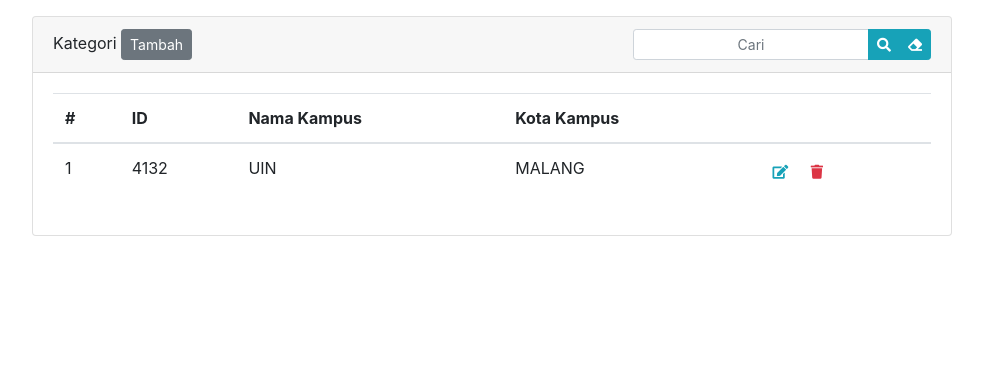
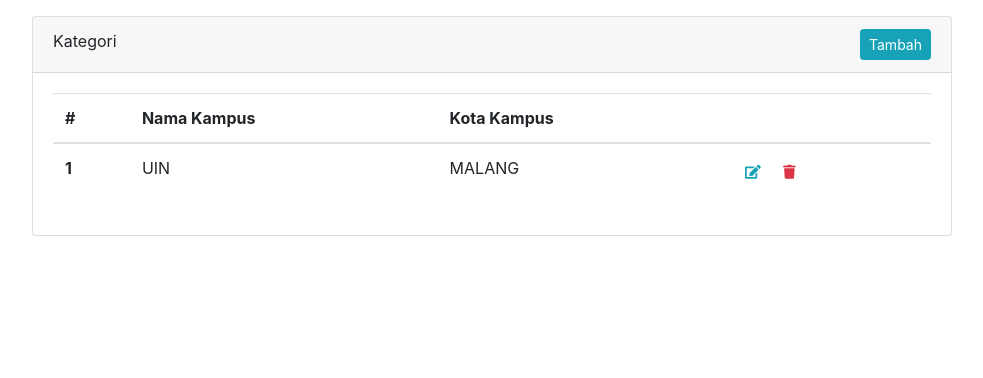
Before and after one commit to roubilibo/ESchedule-php, a PHP site: page /admin-kampus.php in a window 1280 px wide. Shown: the part 56-434 px from the top of the page, without its empty margins (148-1131 px from the left). Run offline with PHP 8.4, Linux system fonts and the light colour scheme; data comes from the database, SQL or seed files in the repository.

Commit message:
minor update

```diff
--- a/admin-kampus-form.php
+++ b/admin-kampus-form.php
@@ -78,6 +78,9 @@ include 'fungsi/config.php' ?>
                 <div class="card">
                     <div class="card-header">
                         <span>Tambah Kampus</span>
+                        <div class="float-right">
+                            <a href="admin-kampus.php" class="btn btn-sm btn-info">Kembali</a>
+                        </div>
                     </div>
                     <div class="card-body">
                         <form method="POST">
--- a/admin-kampus.php
+++ b/admin-kampus.php
@@ -79,21 +79,8 @@ include 'fungsi/config.php';
                 <div class="card">
                     <div class="card-header">
                         <span>Kategori</span>
-                        <a href="admin-kampus-form.php" class="btn btn-sm btn-secondary">Tambah</a>
                         <div class="float-right">
-                            <form action="#">
-                                <div class="input-group">
-                                    <input type="text" name="keyword" class="form-control form-control-sm text-center" placeholder="Cari">
-                                    <div class="input-group-append">
-                                        <button class="btn btn-info btn-sm" type="submit">
-                                            <i class="fas fa-search"></i>
-                                        </button>
-                                        <a href="#" class="btn btn-info btn-sm">
-                                            <i class="fas fa-eraser"></i>
-                                        </a>
-                                    </div>
-                                </div>
-                            </form>
+                            <a href="admin-kampus-form.php" class="btn btn-sm btn-info">Tambah</a>
                         </div>
                     </div>
                     <div class="card-body">
@@ -101,7 +88,6 @@ include 'fungsi/config.php';
                             <thead>
                                 <tr>
                                     <th scope="col">#</th>
-                                    <th scope="col">ID</th>
                                     <th scope="col">Nama Kampus</th>
                                     <th scope="col">Kota Kampus</th>
                                     <th scope="col"></th>
@@ -114,8 +100,7 @@ include 'fungsi/config.php';
                             foreach ($data as $row) : ?>
                                 <tbody>
                                     <tr>
-                                        <td><?= $no++; ?></td>
-                                        <td><?= $row['id_kampus']; ?></td>
+                                        <td><strong><?= $no++; ?></strong></td>
                                         <td><?= $row['nama_kampus']; ?></td>
                                         <td><?= $row['kota_kampus']; ?></td>
                                         <td>
--- a/admin-keahlian-form.php
+++ b/admin-keahlian-form.php
@@ -79,6 +79,9 @@ include 'fungsi/config.php';
                 <div class="card">
                     <div class="card-header">
                         <span>Tambah Keahlian</span>
+                        <div class="float-right">
+                            <a href="admin-keahlian.php" class="btn btn-sm btn-info">Kembali</a>
+                        </div>
                     </div>
                     <div class="card-body">
                         <form method="POST">
--- a/admin-kmahasiswa-form.php
+++ b/admin-kmahasiswa-form.php
@@ -77,7 +77,10 @@ include 'fungsi/config.php'; ?>
             <div class="col-md-10 mx-auto">
                 <div class="card">
                     <div class="card-header">
-                        <span>Tambah Pengguna</span>
+                        <span>Tambah Keahlian Mahasiswa</span>
+                        <div class="float-right">
+                            <a href="admin-kmahasiswa.php" class="btn btn-sm btn-info">Kembali</a>
+                        </div>
                     </div>
                     <div class="card-body">
                         <form method="POST">
--- a/index.php
+++ b/index.php
@@ -87,7 +87,7 @@ include 'fungsi/config.php'; ?>
                     <table class="table">
                         <thead>
                             <tr>
-                                <th>Nomor</th>
+                                <th>#</th>
                                 <th>Nama Mahasiswa</th>
                                 <th>NIM</th>
                                 <th>Kampus</th>
@@ -107,7 +107,7 @@ include 'fungsi/config.php'; ?>
                                     <td>
                                         <a href=""><strong><?= $no++; ?></strong></a>
                                     </td>
-                                    <td><?= $row['nama_lengkapmahasiswa']; ?></td>
+                                    <td class="text-capitalize"><?= $row['nama_lengkapmahasiswa']; ?></td>
                                     <td><?= $row['NIM']; ?></td>
                                     <td><?= $row['nama_kampus']; ?></td>
                                     <td><?= $row['nama_keahlian']; ?></td>
```
Also changed, not shown: admin-keahlian.php (+2 -17 lines), admin-kmahasiswa.php (+3 -16 lines), admin-mahasiswa-form.php (+6 -3 lines).
